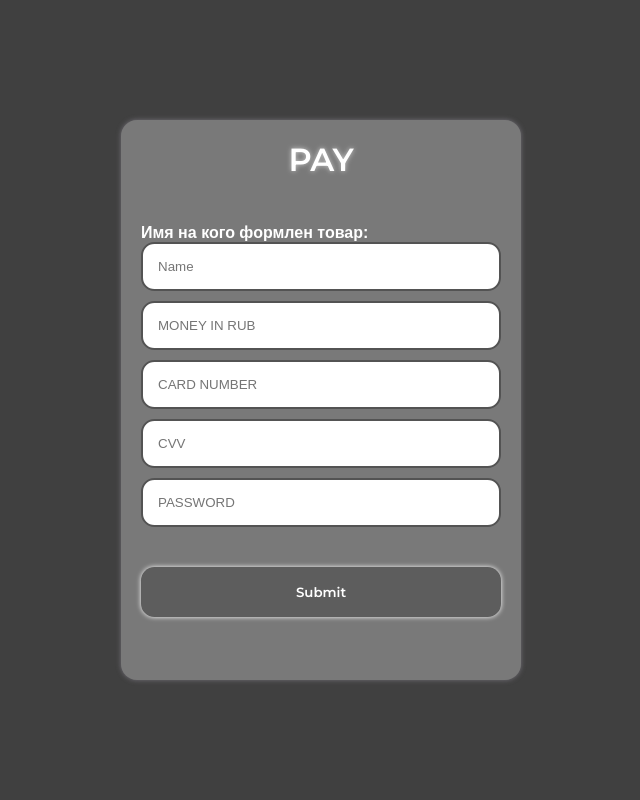
After one commit to Imranqsl212/flask, a Flask app: page /payment in a window 1280 px wide. The commit adds this page. Shown: the whole page, without its empty margins (319-959 px from the left). Run offline with Flask 3, Linux system fonts and the light colour scheme.

Commit message:
added reload

```diff
--- a/app.py
+++ b/app.py
@@ -1,11 +1,13 @@
 import sqlite3
-from flask import Flask, render_template, redirect, request  # request используется для работы с запросами от клиента.
+from flask import Flask, render_template, redirect, request, \
+    flash  # request используется для работы с запросами от клиента.
 from catalogs import *
 from send_msg import send_message
 import base64
 
 app = Flask(__name__)  # Создается экземпляр класса Flask с именем keyboard
 DB_NAME = 'new.db'  # база данных
+app.secret_key = ['dfiufsdjkafsioh']
 
 
 def create_table():  # создаем таблицу бд
@@ -39,6 +41,17 @@ def create_table():  # создаем таблицу бд
         conn.commit()
 
 
+def check_name_exists(name):
+    with sqlite3.connect('new.db') as conn:
+        cursor = conn.cursor()
+        cursor.execute('SELECT name FROM users WHERE name = ?', (name,))
+        result = cursor.fetchall()
+        if len(result) == 0:
+            return False
+        else:
+            return True
+
+
 def check_code_exists(
         item_code):  # проверяем существование кода товара в базе данных или в каталогах товаров.
     with sqlite3.connect('new.db') as conn:
@@ -52,10 +65,6 @@ def check_code_exists(
             return True  # Здесь проверяется наличие кода товара в каталогах catalog_phone, catalog_tablet,
             # catalog_car, catalog_clock, catalog_pc и catalog_notebook. Если код товара найден в любом из каталогов,
             # возвращается значение True.
-        cursor.execute('SELECT item_code from products WHERE item_code = ?', (item_code,))
-        res1 = cursor.fetchall()
-        if res1 is not None:
-            return True
         else:
             return False  # если никакое условие не сработало , вернется False
 
@@ -92,6 +101,9 @@ def buy():
                 phone):  # Если номер телефона не является корректным, устанавливается сообщение об ошыбке.
             message1 = "Пожалуйста, введите номер телефона со знаком «+», за которым следуют 12 цифр."
             return render_template('buy.html', message=message1)
+        if check_name_exists(name):
+            message1 = 'такое имя существует, введите другое'
+            return render_template('buy.html', message=message1)
         if address.isdigit():  # Если значение адреса состоит только из цифр, устанавливается сообщение об ошибке.
             valid1_message = 'Некорректный адрес'
             return render_template('buy.html', message=valid1_message)
@@ -110,7 +122,7 @@ def buy():
                     message = f'Успешно!!!, вы заказали {item[0]}, Описание: {item[1]}, цена: {item[2]} рублей. Наши менеджера скоро свяжутся с вами'
                     cursor.execute('UPDATE users SET item = ?, must_pay = ?',
                                    (item[0], item[2]))
-                    send = f'Здравстуйте {name}, вы заказали у нас {item[0]}, ваша итоговая плата равняется {item[2]} рублей ,отправьте деньги на мбанк . Наш номер: +996550578150'
+                    send = f'Здравстуйте {name}, вы заказали у нас {item[0]}, ваша итоговая плата равняется {item[2]} рублей ,отправьте деньги на мбанк .Оплатите на сайте в разделе "PAYMENTS"'
                     send_message(phone, send)
 
                 for item in catalog_phone + catalog_tablet + catalog_car + catalog_clock + catalog_pc + catalog_notebook:
@@ -118,7 +130,7 @@ def buy():
                         message = f"Успешно!!!, вы заказали {item['name1']}, Описание: {item['desc']}, цена: {item['price']}. Наши менеджера скоро свяжутся с вами"
                         cursor.execute('UPDATE users SET item = ?, must_pay = ?',
                                        (item['name1'], item['price']))
-                        send = f'Здравстуйте {name}, вы заказали у нас {item["name1"]}, ваша итоговая плата равняется {item["price"]} ,отправьте деньги на мбанк . Наш номер: +996550578150'
+                        send = f'Здравстуйте {name}, вы заказали у нас {item["name1"]}, ваша итоговая плата равняется {item["price"]} ,отправьте деньги на мбанк . Оплатите на сайте в разделе "PAYMENTS"'
                         send_message(phone, send)
 
 
@@ -221,26 +233,71 @@ def product_details(product_id):
         address = request.form['address']
         if name.isdigit():  # Если значение имени состоит только из цифр, устанавливается сообщение об ошибке.
             valid_message = 'Некорректное имя'
-            return valid_message
+            flash(valid_message)
+        if check_name_exists(name):
+            return 'такое имя существует, выберите другое'
         if not is_valid_phone(
                 phone):  # Если номер телефона не является корректным, устанавливается сообщение об ошыбке.
             message1 = "Пожалуйста, введите номер телефона со знаком «+», за которым следуют 12 цифр."
             return message1
         if address.isdigit():  # Если значение адреса состоит только из цифр, устанавливается сообщение об ошибке.
             valid1_message = 'Некорректный адрес'
-            return valid1_message
+            flash(valid1_message)
         else:
             with sqlite3.connect(DB_NAME) as conn:
                 cursor = conn.cursor()
                 cursor.execute('''
                 INSERT INTO users (name, address, item, item_code, must_pay, phone, maili) VALUES (?,?,?,?,?,?,?)
                 ''', (name, address, item, 0, must_pay, phone, email))
-                send = f'Здравстуйте {name}, вы заказали у нас {item}, ваша итоговая плата равняется {must_pay} рублей ,отправьте деньги на мбанк . Наш номер: +996550578150'
+                send = f'Здравстуйте {name}, вы заказали у нас {item}, ваша итоговая плата равняется {must_pay} рублей ,отправьте деньги на мбанк . Оплатите на сайте в разделе "PAYMENTS"'
                 send_message(phone, send)
 
     return render_template('product_details.html', products=products)
 
 
+@app.route('/payment', methods=['POST', 'GET'])
+def payment():
+    if request.method == 'POST':
+        username = request.form.get('username')
+        pay = request.form.get('pay')
+
+        if not username or not pay:
+            error_message = 'Please provide a valid username and payment amount.'
+            return render_template('payment.html', error=error_message)
+
+        try:
+            pay = float(pay)
+        except ValueError:
+            error_message = 'Please enter a valid payment amount.'
+            return render_template('payment.html', error=error_message)
+
+        with sqlite3.connect(DB_NAME) as conn:
+            cursor = conn.cursor()
+            cursor.execute("UPDATE users SET must_pay = NULL WHERE name = ?", (username,))
+            conn.commit()
+
+        success_message = f'Payment of {pay} RUB successfully processed.We will send you your item soonly'
+        return render_template('payment.html', success=success_message)
+
+    return render_template('payment.html')
+
+
+@app.route('/get_must_pay')
+def get_must_pay():
+    username = request.args.get('username')
+
+    with sqlite3.connect(DB_NAME) as conn:
+        cursor = conn.cursor()
+        cursor.execute("SELECT must_pay FROM users WHERE name = ?", (username,))
+        result = cursor.fetchone()
+        if result:
+            must_pay = result[0]
+        else:
+            must_pay = ""
+
+    return must_pay
+
+
 if __name__ == '__main__':
     create_table()  # Вызывается функция create_table() для создания таблицы в базе данных.
     app.run(debug=True, port=500, host='0.0.0.0')  # Запускается веб-приложение Flask
--- a/send_msg.py
+++ b/send_msg.py
@@ -1,5 +1,10 @@
 import os
 from twilio.rest import Client
+
+
+my_email = os.getenv('EMAIL')
+password = os.getenv('PASS')
+
 
 
 def send_message(phone_number, message):
--- a/templates/index.html
+++ b/templates/index.html
@@ -10,6 +10,8 @@
     <h1>Welcome to Shop</h1>
     <a href="{{ url_for('buy') }}" class="btn">Buy</a>
     <br>
+    <a href="{{ url_for('payment') }}" class="btn">PAY</a>
+    <br>
     <a href="{{ url_for('review') }}" class="btn">Review</a>
     <br>
     <a href="{{ url_for('about') }}" class="btn">About us</a>
--- /dev/null
+++ b/templates/payment.html
@@ -0,0 +1,180 @@
+<!DOCTYPE html>
+<html lang="en">
+<head>
+    <meta charset="UTF-8">
+    <title>Pay</title>
+</head>
+<style>
+    @import url('https://fonts.googleapis.com/css2?family=DM+Sans:wght@500&family=Montserrat:wght@600&display=swap');
+
+/* CSS Reset */
+*,
+*::before,
+*::after {
+  margin: 0;
+  padding: 0;
+  box-sizing: border-box;
+}
+
+body {
+  font-family: Arial, sans-serif;
+  background-color: #404040;
+  display: flex;
+  justify-content: center;
+  align-items: center;
+  height: 100vh;
+}
+
+.login-container {
+  display: flex;
+  justify-content: center;
+  align-items: center;
+  height: 100%;
+  width: 100%;
+}
+
+.login-box {
+  width: 25em;
+  height: 35em;
+  padding: 20px;
+  background-color: #797979;
+  border-radius: 1em;
+  box-shadow: 0 0 5px #726f77;
+  color: #ffffff;
+}
+
+h2 {
+  font-family: 'Montserrat', sans-serif;
+  text-align: center;
+  margin-bottom: 45px;
+  font-size: 200%;
+  text-shadow: 0 0 5px #cacaca;
+}
+
+p {
+  margin-top: 18px;
+  font-family: 'Montserrat', sans-serif;
+  text-align: center;
+  margin-bottom: 45px;
+  font-size: 70%;
+  text-shadow: 0 0 5px #cacaca;
+}
+
+.form-group {
+  margin-bottom: 10px;
+  margin-top: 0px;
+}
+
+label {
+  display: block;
+  font-weight: bold;
+}
+
+input{
+  width: 100%;
+  padding: 15px;
+  border-radius: 1em;
+  border: 2px solid #535353;
+}
+
+button {
+  display: block;
+  width: 100%;
+  min-height: 50px;
+  margin-top: 40px;
+  background-color: #5d5d5d;
+  color: #fff;
+  font-family: 'Montserrat', sans-serif;
+  border: none;
+  border-radius: 1em;
+  cursor: pointer;
+  box-shadow: 0 0 5px #fff;
+}
+
+button:hover {
+  color: rgb(223, 223, 223);
+  box-shadow: 0 0 5px #fff;
+  animation: glowing 7s infinite;
+}
+
+@keyframes glowing {
+  0% {
+    box-shadow: 0 0 5px #fff;
+  }
+  25% {
+    box-shadow: 0 0 5px #276e88;
+  }
+  50% {
+    box-shadow: 0 0 20px #399062;
+  }
+  65% {
+    box-shadow: 0 0 5px #8070bb;
+  }
+  95% {
+    box-shadow: 0 0 5px #bfbfc1;
+  }
+  100% {
+    box-shadow: 0 0 5px #ffffff;
+  }
+}
+
+
+
+
+
+</style>
+<body>
+<div class="login-container">
+    <div class="login-box">
+        <h2>PAY</h2>
+        {% if error %}
+        <div class="error-message">{{ error }}</div>
+        {% endif %}
+        {% if success %}
+        <div class="success-message">{{ success }}</div>
+        {% endif %}
+        <form method="POST">
+            <div class="form-group">
+                <label for="username">Имя на кого формлен товар:</label>
+                <input type="text" id="username" name="username" placeholder="Name" oninput="updateMustPay()">
+            </div>
+            <div class="form-group">
+                <input type="text" id="pay" name="pay" readonly placeholder="MONEY IN RUB">
+            </div>
+            <div class="form-group">
+                <input type="password" id="card" name="card" placeholder="CARD NUMBER">
+            </div>
+            <div class="form-group">
+                <input type="password" maxlength="3" minlength="3" id="cvv" name="cvv" placeholder="CVV">
+            </div>
+            <div class="form-group">
+                <input type="password" id="pass" name="pass" placeholder="PASSWORD">
+            </div>
+            <button type="submit">Submit</button>
+            <div class="register"></div>
+        </form>
+    </div>
+</div>
+
+<script>
+    function updateMustPay() {
+        var username = document.getElementById("username").value;
+        // Отправляем запрос на сервер, чтобы получить сумму, которую нужно заплатить
+        var xhr = new XMLHttpRequest();
+        xhr.open("GET", "/get_must_pay?username=" + username, true);
+        xhr.onreadystatechange = function () {
+            // Проверяем, что запрос завершен и получен успешный ответ от сервера
+            if (xhr.readyState === 4 && xhr.status === 200) {
+                var mustPay = xhr.responseText;
+
+                // Получаем сумму must_pay из ответа сервера
+                document.getElementById("pay").value = mustPay;
+            }
+        };
+        xhr.send();
+    }
+</script>
+
+
+</body>
+</html>
--- a/templates/product_details.html
+++ b/templates/product_details.html
@@ -204,8 +204,6 @@ align-items:center;
         <input name="phone" id="phone" required="" placeholder="Phone number">
         <input name="email" id="email" required="" placeholder="E-mail" type="email">
         <button class="button_submit">ORDER</button>
-        <br>
-        <a href="{{ url_for('home') }}"><button class="button_submit">BACK</button></a>
     </form>
 </section>
 
```
Also changed, not shown: new.db.
